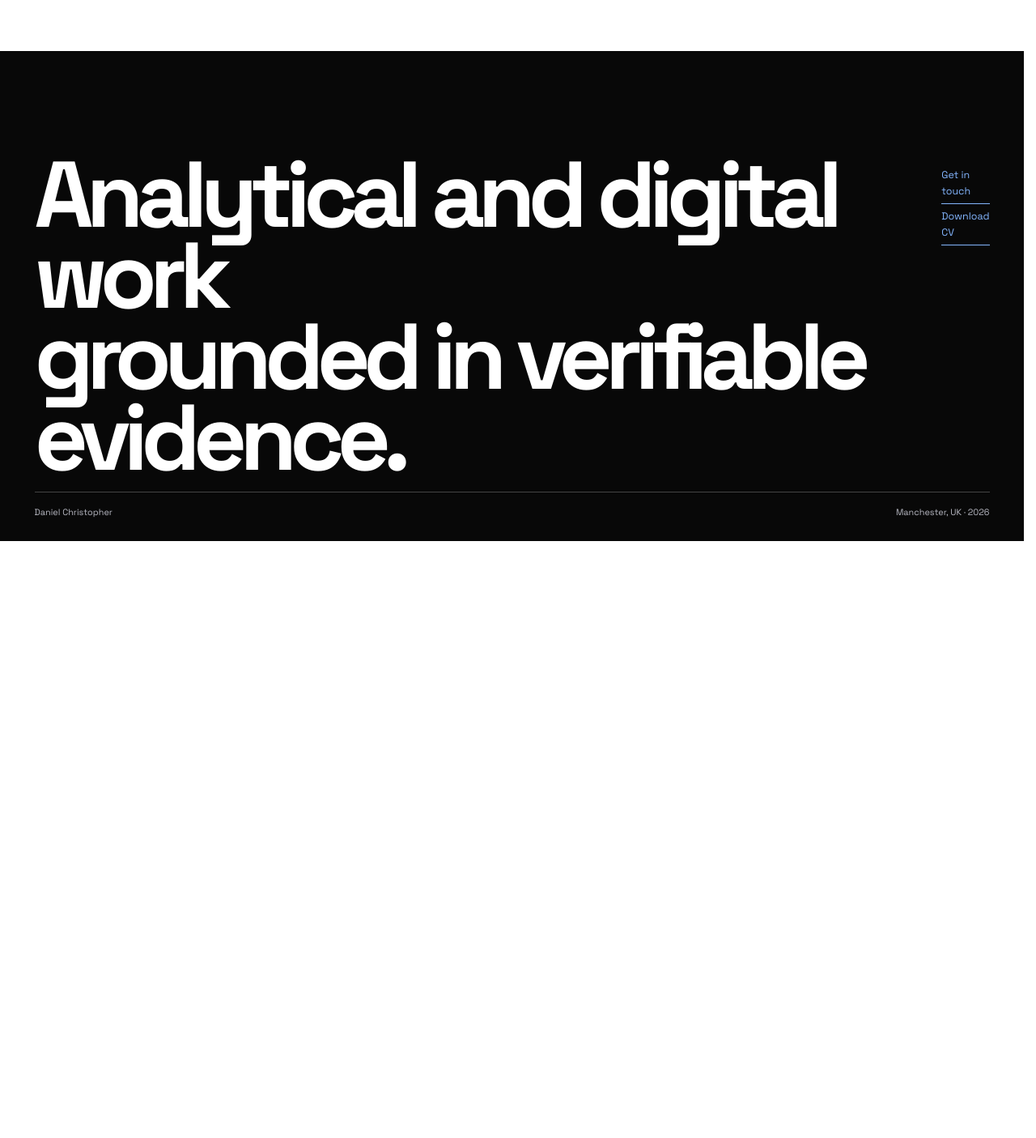
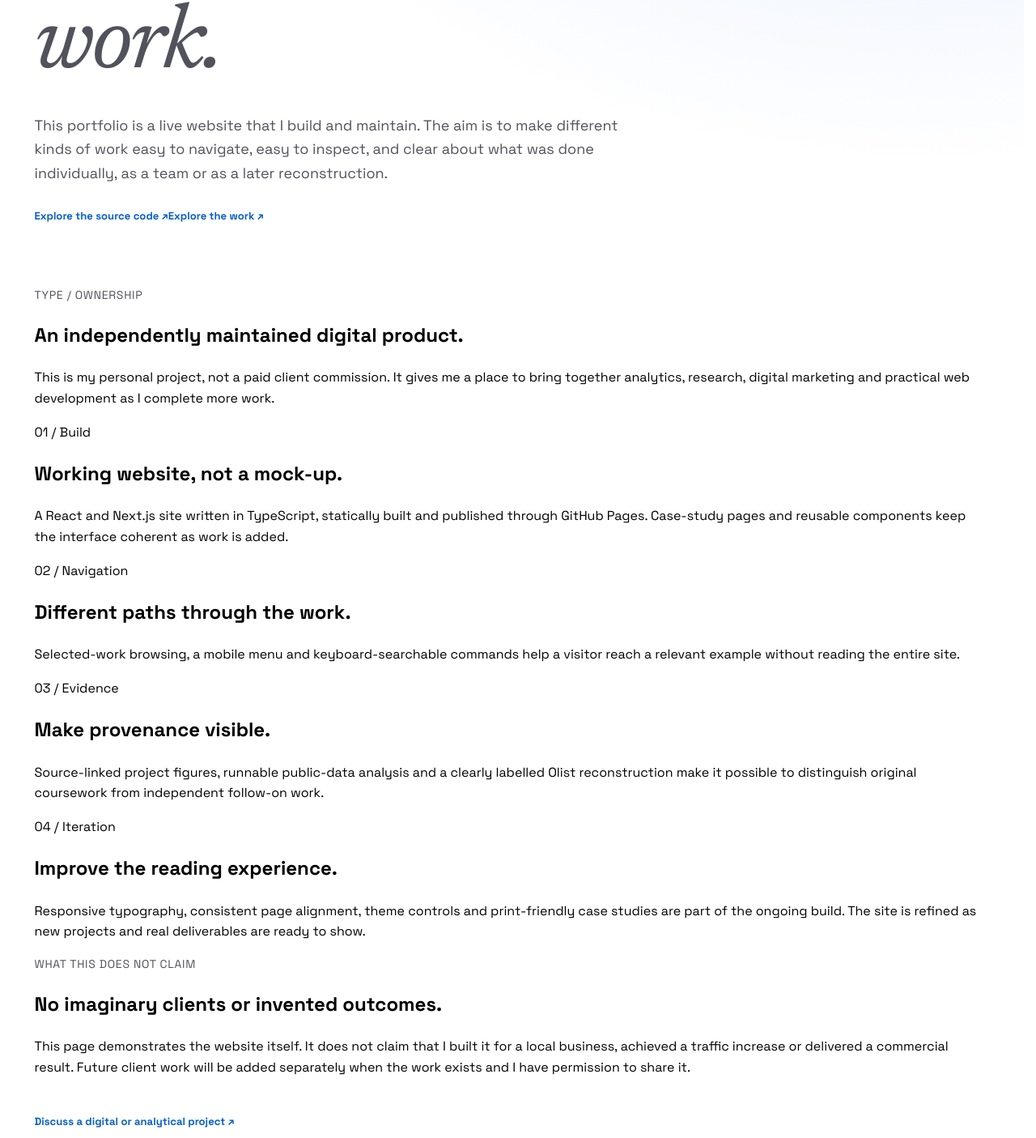
Before and after one commit to dccchidera-lgtm/dccchidera-lgtm.github.io, a Next.js app: page /site-build in a window 1280 px wide. Before the commit this address had no page. Shown: the part 555-1960 px from the top of the page at 81% size. Before the commit the page ends 1223 px from the top, so only its background shows below. Built offline with nearby package versions, Linux system fonts and the light colour scheme.

Commit message:
Add independently built website as genuine non-academic portfolio work

```diff
--- /dev/null
+++ b/app/site-build/page.tsx
@@ -0,0 +1,68 @@
+import { pageMetadata } from '@/lib/page-metadata';
+import { SiteHeader } from '@/components/site-header';
+import { PageFooter } from '@/components/page-footer';
+import { NativeLink } from '@/components/native-link';
+
+export const metadata = pageMetadata(
+  'Building this portfolio | Independent digital project',
+  'A live, self-directed Next.js portfolio build showing information architecture, responsive interfaces, technical implementation and transparent case-study presentation.',
+  '/site-build/',
+);
+
+export default function SiteBuildPage() {
+  return (
+    <>
+      <a className="skip-link" href="#main-content">Skip to content</a>
+      <SiteHeader />
+      <main id="main-content">
+        <section className="page-hero site-build-hero">
+          <div className="shell">
+            <small>Independent digital build · ongoing</small>
+            <h1>Designing the experience.<br /><span>Not just presenting the work.</span></h1>
+            <p>This portfolio is a live website that I build and maintain. The aim is to make different kinds of work easy to navigate, easy to inspect, and clear about what was done individually, as a team or as a later reconstruction.</p>
+            <div className="site-build-links">
+              <a className="arrow-link" href="https://github.com/dccchidera-lgtm/dccchidera-lgtm.github.io" target="_blank" rel="noopener noreferrer">Explore the source code ↗</a>
+              <NativeLink className="arrow-link" href="/work">Explore the work ↗</NativeLink>
+            </div>
+          </div>
+        </section>
+        <section className="shell site-build-intro" aria-label="Project details">
+          <p className="overline">Type / ownership</p>
+          <div>
+            <h2>An independently maintained digital product.</h2>
+            <p>This is my personal project, not a paid client commission. It gives me a place to bring together analytics, research, digital marketing and practical web development as I complete more work.</p>
+          </div>
+        </section>
+        <section className="shell site-build-grid" aria-label="Website build details">
+          <article>
+            <span>01 / Build</span>
+            <h2>Working website, not a mock-up.</h2>
+            <p>A React and Next.js site written in TypeScript, statically built and published through GitHub Pages. Case-study pages and reusable components keep the interface coherent as work is added.</p>
+          </article>
+          <article>
+            <span>02 / Navigation</span>
+            <h2>Different paths through the work.</h2>
+            <p>Selected-work browsing, a mobile menu and keyboard-searchable commands help a visitor reach a relevant example without reading the entire site.</p>
+          </article>
+          <article>
+            <span>03 / Evidence</span>
+            <h2>Make provenance visible.</h2>
+            <p>Source-linked project figures, runnable public-data analysis and a clearly labelled Olist reconstruction make it possible to distinguish original coursework from independent follow-on work.</p>
+          </article>
+          <article>
+            <span>04 / Iteration</span>
+            <h2>Improve the reading experience.</h2>
+            <p>Responsive typography, consistent page alignment, theme controls and print-friendly case studies are part of the ongoing build. The site is refined as new projects and real deliverables are ready to show.</p>
+          </article>
+        </section>
+        <section className="shell site-build-close">
+          <p className="overline">What this does not claim</p>
+          <h2>No imaginary clients or invented outcomes.</h2>
+          <p>This page demonstrates the website itself. It does not claim that I built it for a local business, achieved a traffic increase or delivered a commercial result. Future client work will be added separately when the work exists and I have permission to share it.</p>
+          <NativeLink href="/contact" className="arrow-link">Discuss a digital or analytical project ↗</NativeLink>
+        </section>
+      </main>
+      <PageFooter />
+    </>
+  );
+}
```
